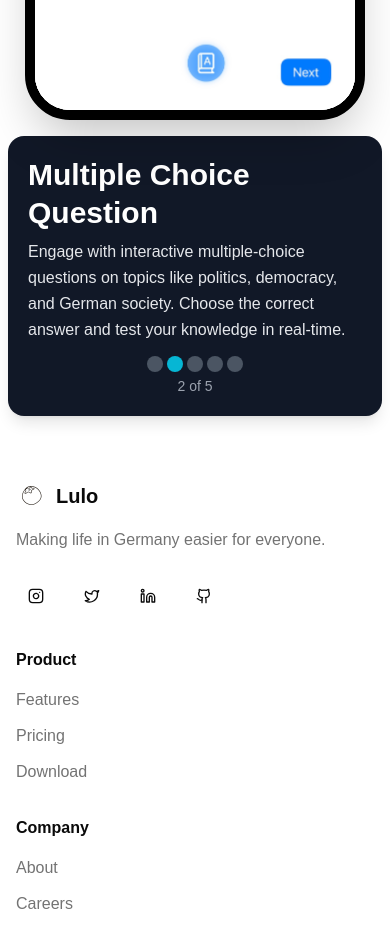
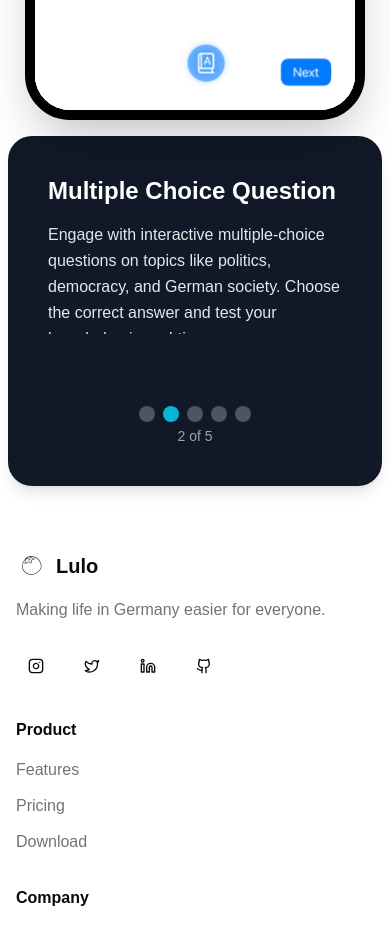
Before and after one commit to yesid-lopez/deu-landing, a Next.js app: page / in a window 390 px wide. Shown: the part 1420-2349 px from the top of the page. Built offline with nearby package versions, Linux system fonts and the light colour scheme.

Commit message:
Refine Features component responsive styling
- Adjust padding and border radius of feature description card
- Modify text sizes and spacing for improved mobile layout
- Fine-tune height and vertical spacing of feature content
- Optimize navigation button and text positioning

```diff
--- a/src/components/features.tsx
+++ b/src/components/features.tsx
@@ -126,7 +126,7 @@ export function Features() {
         {/* Feature Description */}
         <div className="w-full lg:w-3/5 max-w-[400px] sm:max-w-[500px] lg:max-w-2xl mx-auto lg:mx-0">
           {/* Static card container with fixed dimensions */}
-          <div className="bg-gray-900 text-white p-5 lg:p-10 rounded-2xl shadow-lg h-[280px] sm:h-[320px] lg:h-[400px] w-full flex flex-col relative overflow-hidden">
+          <div className="bg-gray-900 text-white p-10 sm:p-5 lg:p-10 rounded-3xl shadow-lg h-[350px] md:[320px] lg:h-[400px] w-full flex flex-col relative overflow-hidden">
             {/* Content container with static navigation */}
             <div className="flex flex-col h-full">
               {/* Animated text content */}
@@ -139,10 +139,10 @@ export function Features() {
                     exit={{ opacity: 0, y: -20 }}
                     transition={{ duration: 0.3 }}
                   >
-                    <h3 className="text-3xl sm:text-4xl font-bold mb-2 sm:mb-3 lg:mb-5 text-white leading-tight">
+                    <h3 className="text-2xl sm:text-4xl font-bold mb-2 sm:mb-3 lg:mb-5 text-white leading-tight">
                       {currentFeature.title}
                     </h3>
-                    <p className="text-md sm:text-xl text-gray-200 mb-3 sm:mb-4 lg:mb-8 overflow-y-auto max-h-[120px] sm:max-h-[140px] lg:max-h-none leading-relaxed">
+                    <p className="max-sm:pt-2 text-md sm:text-xl text-gray-200 mb-3 sm:mb-4 lg:mb-8 overflow-y-auto max-h-[120px] sm:max-h-[140px] lg:max-h-none leading-relaxed">
                       {currentFeature.description}
                     </p>
                   </motion.div>
@@ -150,9 +150,9 @@ export function Features() {
               </div>
 
               {/* Static navigation and counter (not animated) */}
-              <div className="mt-auto pt-1 sm:pt-2">
+              <div className="mt-auto sm:pt-2">
                 {/* Feature Navigation */}
-                <div className="flex gap-1 sm:gap-2 justify-center sm:justify-start">
+                <div className="flex gap-2 justify-center sm:justify-start">
                   {features.map((_, index) => (
                     <button
                       key={index}
```
